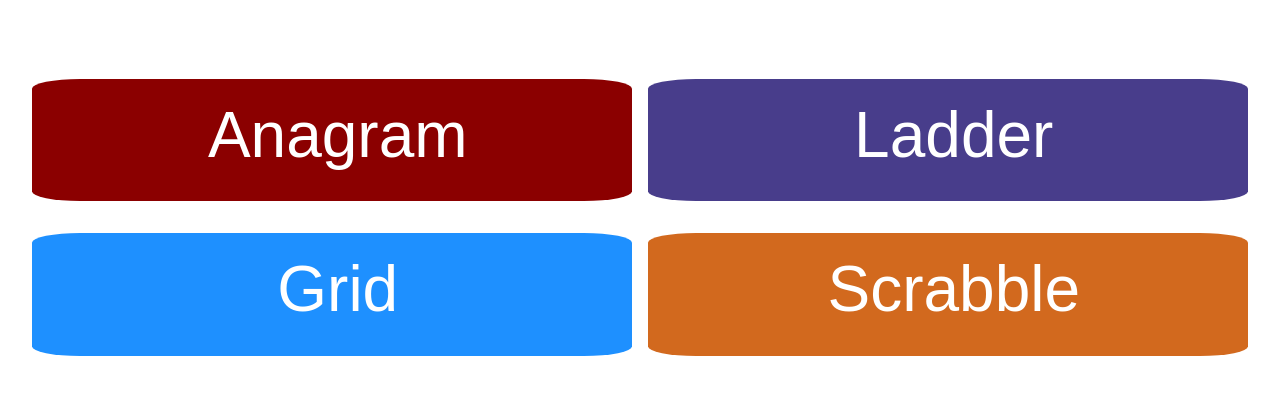
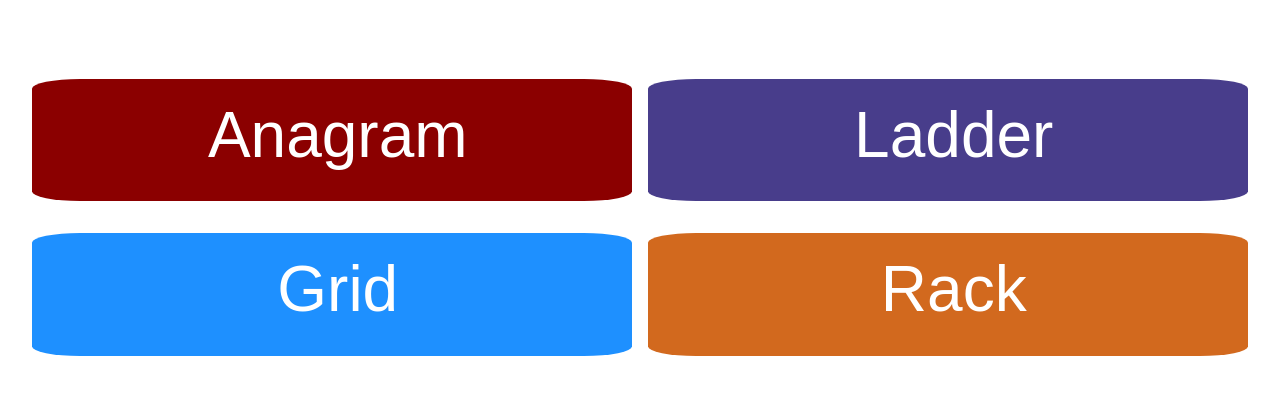
Before and after one commit to jgthomas/playwords.xyz, a Flask app: page / in a window 1280 px wide. Shown: the top 395 px of the page. Run offline with Flask 2, Linux system fonts and the light colour scheme.

Commit message:
scrabble is now 'rack'

```diff
--- a/application.py
+++ b/application.py
@@ -70,6 +70,6 @@ def ladder():
 def grid():
     return render_template("grid.html")
 
-@app.route('/scrabble')
-def scrabble():
-    return render_template("scrabble.html")
+@app.route('/rack')
+def rack():
+    return render_template("rack.html")
--- a/templates/index.html
+++ b/templates/index.html
@@ -12,7 +12,7 @@
     <a class="game-nav" href="{{ url_for('grid') }}">Grid</a>
   </div>
   <div id="navlink4" class="game game-nav">
-    <a class="game-nav" href="{{ url_for('scrabble') }}">Scrabble</a>
+    <a class="game-nav" href="{{ url_for('rack') }}">Rack</a>
   </div>
 </div>
 {% endblock %}
```
Also changed, not shown: static/styles/rack.css (renamed from static/styles/scrabble.css), templates/rack.html (renamed from templates/scrabble.html).
